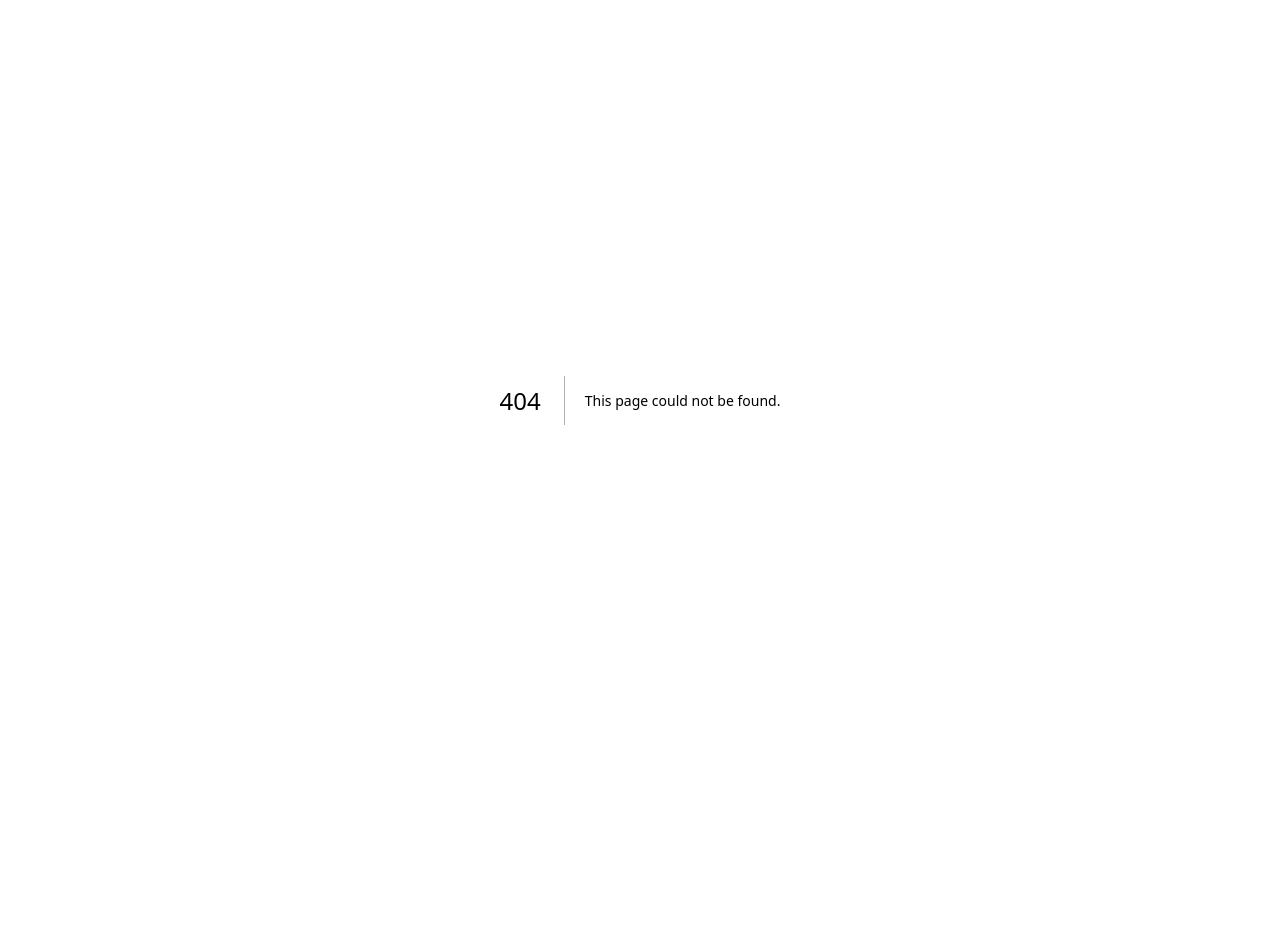
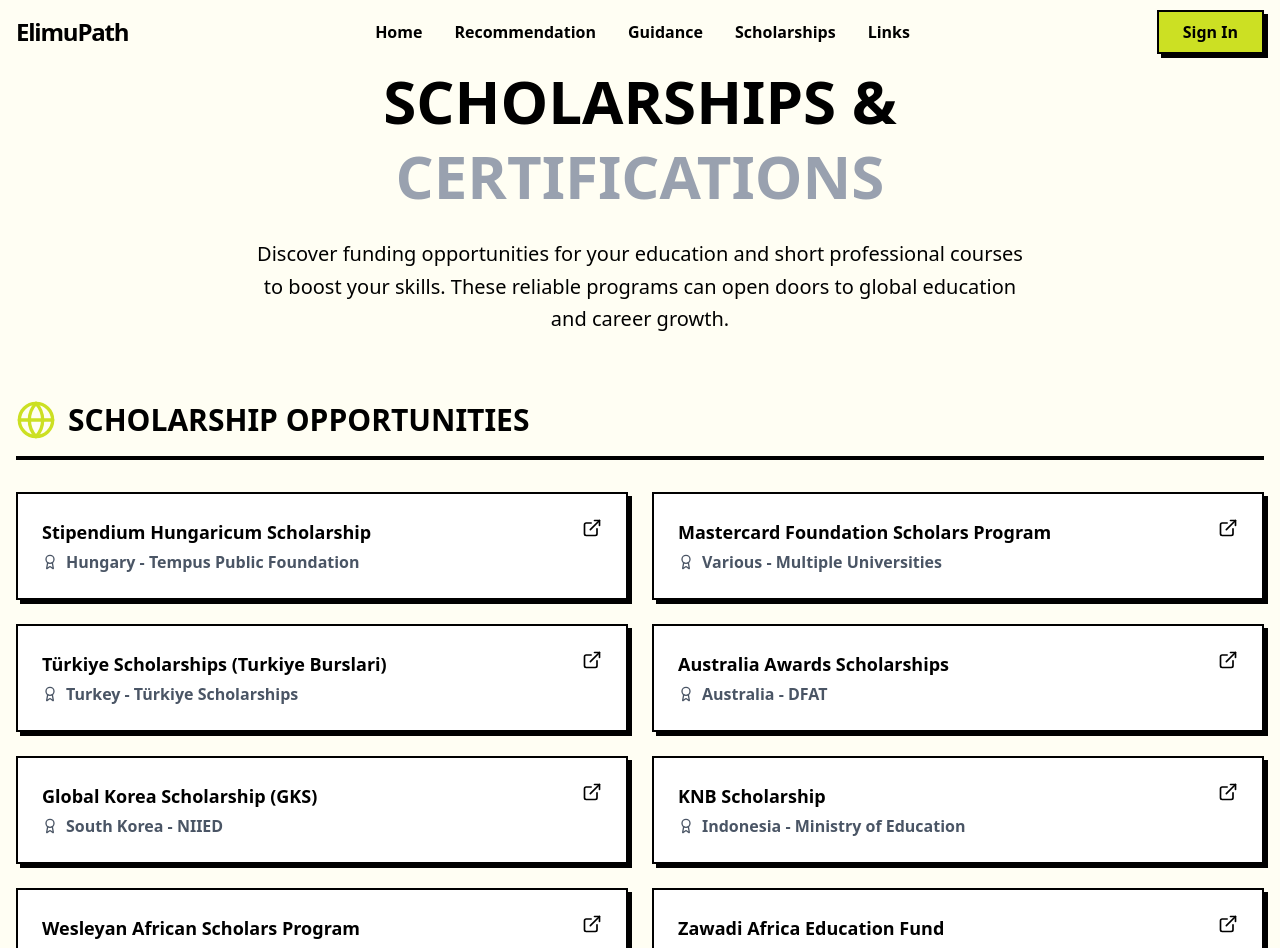
Before and after one commit to Iganza-roy/ElimuPath, a Next.js app: page /scholarships in a window 1280 px wide. Before the commit this address had no page. Shown: the top 948 px of the page. Before the commit the page ends 800 px from the top, so only its background shows below. Built offline with nearby package versions, Linux system fonts and the light colour scheme; no server answers.

Commit message:
feat: add comprehensive guidance and scholarships pages for post-KCSE education.

```diff
--- a/app/guidance/page.tsx
+++ b/app/guidance/page.tsx
@@ -162,9 +162,9 @@
                     HELB, Government Scholarships, and Private funding are available. Don't let fees stop your dream.
                  </p>
               </div>
-              <button disabled className="mt-4 md:mt-0 px-6 py-3 bg-white border-2 border-black text-gray-400 font-bold cursor-not-allowed">
-                 Scholarships Page (Coming Soon)
-              </button>
+              <Link href="/scholarships" className="mt-4 md:mt-0 px-6 py-3 bg-white border-2 border-black text-black font-bold hover:bg-[#cce023] shadow-[4px_4px_0px_0px_rgba(0,0,0,1)] hover:shadow-[2px_2px_0px_0px_rgba(0,0,0,1)] hover:translate-x-[2px] transition-all">
+                 View Scholarships
+              </Link>
            </div>
         </section>
 
--- /dev/null
+++ b/app/scholarships/page.tsx
@@ -0,0 +1,126 @@
+"use client";
+
+import Header from "../components/Header";
+import Footer from "../components/Footer";
+import { ExternalLink, Globe, Award, BookOpen } from "lucide-react";
+
+export default function ScholarshipsPage() {
+  return (
+    <div className="min-h-screen flex flex-col bg-[#fffef3] text-black font-sans">
+      <Header />
+
+      <main className="flex-1 container mx-auto px-4 py-16 space-y-16">
+
+        {/* Title Section */}
+        <section className="text-center max-w-4xl mx-auto space-y-6">
+           <h1 className="text-4xl md:text-6xl font-black uppercase leading-tight">
+              Scholarships & <br /><span className="text-gray-400">Certifications</span>
+           </h1>
+           <p className="text-xl font-medium leading-relaxed max-w-3xl mx-auto">
+              Discover funding opportunities for your education and short professional courses to boost your skills.
+              These reliable programs can open doors to global education and career growth.
+           </p>
+        </section>
+
+        {/* Scholarships Section */}
+        <section>
+           <div className="flex items-center gap-3 mb-8 border-b-4 border-black pb-4">
+              <Globe className="text-[#cce023]" size={40} />
+              <h2 className="text-3xl font-black uppercase">Scholarship Opportunities</h2>
+           </div>
+
+           <div className="grid md:grid-cols-2 gap-6">
+              {SCHOLARSHIPS.map((item, idx) => (
+                 <a
+                    key={idx}
+                    href={item.link}
+                    target="_blank"
+                    rel="noopener noreferrer"
+                    className="group block bg-white border-2 border-black p-6 shadow-[4px_4px_0px_0px_rgba(0,0,0,1)] hover:bg-[#cce023] hover:translate-y-[-2px] hover:shadow-[6px_6px_0px_0px_rgba(0,0,0,1)] transition-all"
+                 >
+                    <div className="flex justify-between items-start">
+                       <div>
+                          <h3 className="font-black text-lg group-hover:underline decoration-2">{item.name}</h3>
+                          <p className="font-bold text-gray-600 mt-1 flex items-center gap-2">
+                             <Award size={16} /> {item.host}
+                          </p>
+                       </div>
+                       <ExternalLink className="shrink-0" size={20} />
+                    </div>
+                 </a>
+              ))}
+           </div>
+        </section>
+
+        {/* Certifications Section */}
+        <section>
+           <div className="flex items-center gap-3 mb-8 border-b-4 border-black pb-4">
+              <BookOpen className="text-[#cce023]" size={40} />
+              <h2 className="text-3xl font-black uppercase">Professional Courses & Certifications</h2>
+           </div>
+
+           <div className="grid md:grid-cols-3 gap-6">
+              {CERTIFICATIONS.map((item, idx) => (
+                 <div key={idx} className="bg-white border-2 border-black p-6 shadow-[4px_4px_0px_0px_rgba(0,0,0,1)] flex flex-col h-full">
+                    <h3 className="font-black text-xl mb-4 bg-black text-white inline-block px-2 py-1 self-start uppercase">
+                       {item.org}
+                    </h3>
+                    <p className="font-medium text-sm leading-relaxed text-gray-700 flex-1">
+                       {item.courses}
+                    </p>
+                 </div>
+              ))}
+           </div>
+        </section>
+
+      </main>
+
+      <Footer />
+    </div>
+  );
+}
+
+// Data Handling
+type Scholarship = { name: string; host: string; link: string; };
+type Certification = { org: string; courses: string; };
+
+const SCHOLARSHIPS: Scholarship[] = [
+  { name: "Stipendium Hungaricum Scholarship", host: "Hungary - Tempus Public Foundation", link: "https://stipendiumhungaricum.hu/" },
+  { name: "Mastercard Foundation Scholars Program", host: "Various - Multiple Universities", link: "https://mastercardfdn.org/programs/mastercard-foundation-scholars-program/" },
+  { name: "Türkiye Scholarships (Turkiye Burslari)", host: "Turkey - Türkiye Scholarships", link: "https://www.turkiyeburslari.gov.tr/" },
+  { name: "Australia Awards Scholarships", host: "Australia - DFAT", link: "https://www.dfat.gov.au/people-to-people/australia-awards/australia-awards-scholarships" },
+  { name: "Global Korea Scholarship (GKS)", host: "South Korea - NIIED", link: "https://www.studyinkorea.go.kr/en/sub/gks/all5.jsp" },
+  { name: "KNB Scholarship", host: "Indonesia - Ministry of Education", link: "https://knb.kemdikbud.go.id/" },
+  { name: "Wesleyan African Scholars Program", host: "United States - Wesleyan University", link: "https://www.wesleyan.edu/admission/undergraduate-admission/international/african-scholars.html" },
+  { name: "Zawadi Africa Education Fund", host: "United States - Various Universities", link: "https://zawadiafrica.org/" },
+  { name: "King-Morgridge Scholars Program", host: "United States - UW-Madison", link: "https://internationaldivision.wisc.edu/king-morgridge-scholars/" },
+  { name: "Aga Khan Foundation Scholarship", host: "Various - Multiple Countries", link: "https://the.akdn.org/our-agencies/aga-khan-foundation/international-scholarship-programme" },
+  { name: "Yale University Scholarships", host: "United States - Yale University", link: "https://finaid.yale.edu/costs-affordability/types-aid/scholarships-and-grants" },
+  { name: "Chinese Government Scholarships", host: "China - Various Universities", link: "https://www.campuschina.org/scholarships/index.html" },
+  { name: "DAAD Scholarships", host: "Germany - Various Universities", link: "https://www.daad.de/en/studying-in-germany/scholarships/daad-scholarships/" },
+  { name: "Commonwealth Scholarships", host: "United Kingdom - Various", link: "https://cscuk.fcdo.gov.uk/scholarships/commonwealth-scholarships-developing-commonwealth-countries/" },
+  { name: "Beit Trust Scholarships", host: "UK/South Africa - Various", link: "https://beittrust.org.uk/beit-trust-scholarships/" },
+  { name: "Fulbright Foreign Student Program", host: "United States - Various", link: "https://foreign.fulbrightonline.org/" },
+  { name: "University of Glasgow Excellence Award", host: "United Kingdom - U of Glasgow", link: "https://www.gla.ac.uk/scholarships/universityofglasgowafricanexcellenceaward/" },
+  { name: "Konrad-Adenauer-Stiftung Scholarships", host: "Germany - Various", link: "https://www.kas.de/en/web/stipendium" },
+  { name: "Eni-Oxford Africa Scholarships", host: "United Kingdom - Oxford", link: "https://www.sbs.ox.ac.uk/oxford-experience/scholarships-and-funding/eni-oxford-africa-scholarships" },
+  { name: "University of Lincoln Africa Scholarship", host: "United Kingdom - U of Lincoln", link: "https://www.lincoln.ac.uk/studywithus/scholarshipsandbursaries/africascholarship/" },
+];
+
+const CERTIFICATIONS: Certification[] = [
+  { org: "ALX Africa", courses: "Software Engineering, Data Analytics, AWS Cloud Practitioner, AI Career Essentials, Virtual Assistant, Graphic Design, Content Creation, Data Engineering" },
+  { org: "Andela", courses: "Python Development, iOS Development, Android Development, QA Testing, DevOps, Machine Learning, Data Analytics, AI, Cloud Security, Azure Integration" },
+  { org: "GOMYCODE", courses: "Full Stack Development, Data Science, UX/UI Design, Digital Marketing, Cybersecurity, Game Development, DevOps, Cloud Computing, Artificial Intelligence, Product Management" },
+  { org: "AltSchool Africa", courses: "Software Engineering, Data Analysis, Product Management, Cybersecurity, Music Marketing & Promotion, Music Copyright & Publishing, Data Analytics with Excel, Launchpad Program" },
+  { org: "WeThinkCode", courses: "Backend Development Tech Programme, Systems Development Qualification" },
+  { org: "Umuzi", courses: "Data Engineering, Web Development, UX Design, Data Science, Full Stack Development" },
+  { org: "HyperionDev", courses: "Software Engineering, Cyber Security, Web Development, Data Science, Digital Marketing, Artificial Intelligence Engineering, Project Management, Full Stack Web & Software Engineer" },
+  { org: "MEST Africa", courses: "Software Development, Product Management, UX/UI Design, Entrepreneurship Training" },
+  { org: "Zindi", courses: "Data Science Competitions, AI Hackathons (practical training through challenges)" },
+  { org: "Data Science Nigeria", courses: "AI Fundamentals, Data Science Bootcamp, Machine Learning, Data Analytics" },
+  { org: "Decagon Institute", courses: "Software Engineering Bootcamp" },
+  { org: "Semicolon Africa", courses: "Software Development, Full Stack Engineering" },
+  { org: "GetSmarter", courses: "Digital Marketing, Project Management, Leadership, Business Analytics, AI and Machine Learning" },
+  { org: "YALI Regional Leadership Center", courses: "Leadership, Business & Entrepreneurship, Civic Leadership, Public Management" },
+  { org: "Dot Campus", courses: "Frontend Development, UX/UI Design, Product Design, Backend Development" },
+];
```
